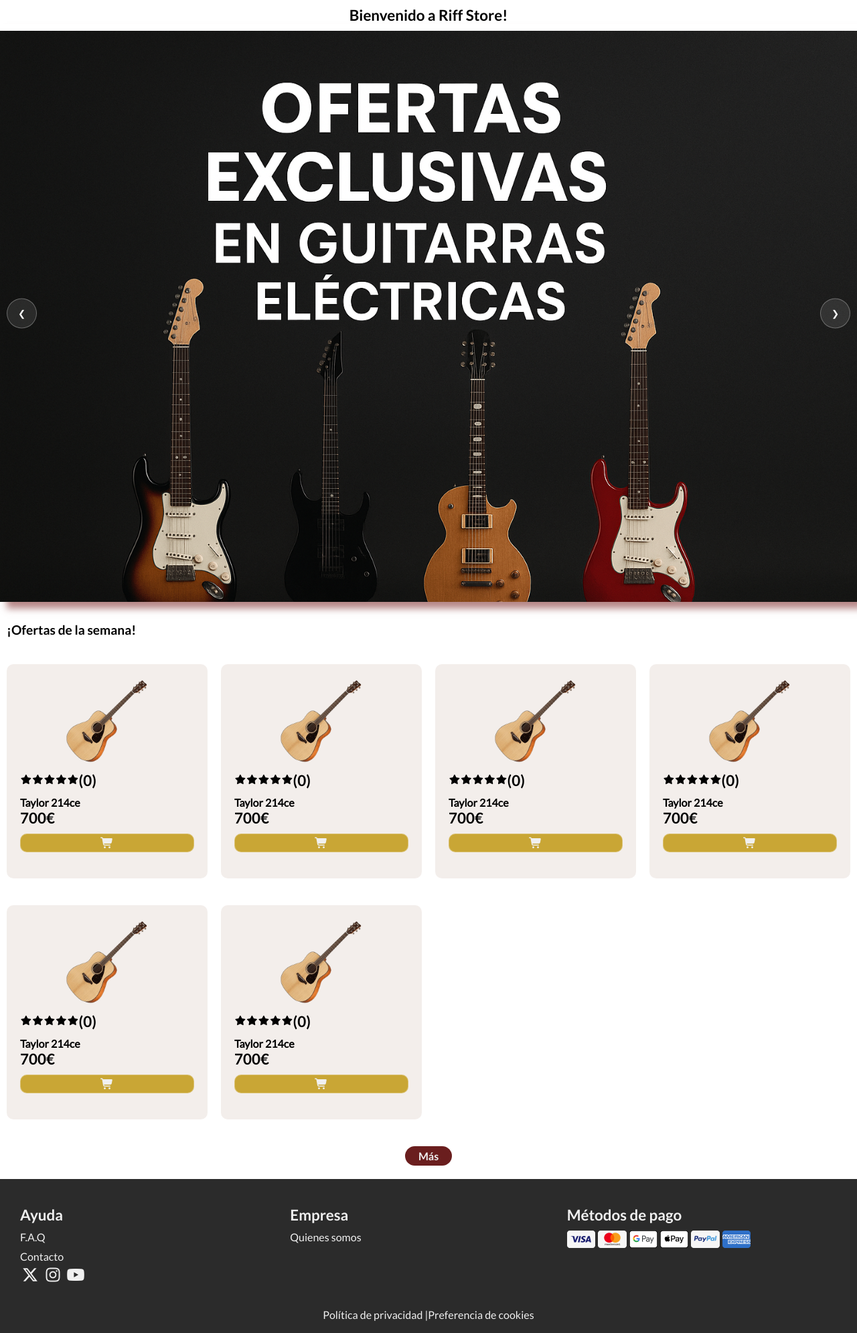
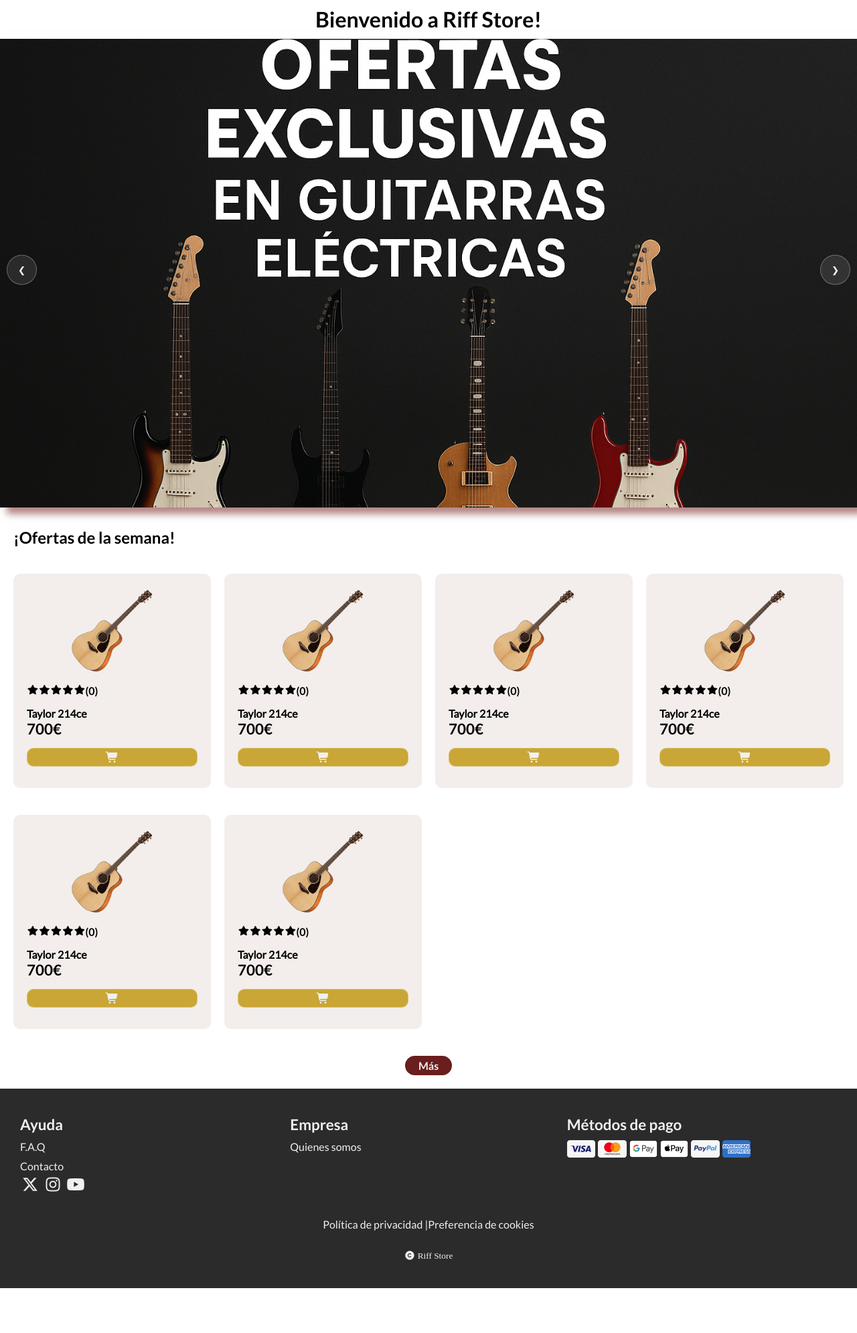
Before and after one commit to sp20960/RiffStore, a PHP site: page /frontend/index.html in a window 1280 px wide. Shown: the part 86-2077 px from the top of the page at 67% size. After the commit the page ends 2010 px from the top, so only its background shows below. Run offline with PHP 8.4, Linux system fonts and the light colour scheme.

Commit message:
Big changes

```diff
--- a/frontend/css/common.css
+++ b/frontend/css/common.css
@@ -174,17 +174,11 @@ footer small {
 
 @media (min-width: 810px) and (max-width: 1090px) {
   h1 {
-    font-size: 2rem;
     text-align: center;
-  }
-
-  h2 {
-    font-size: 1.8rem;
   }
 
   h3 {
     font-family: LatoRegular;
-    font-size: 1.5rem;
   }
 
   header {
--- a/frontend/css/index.css
+++ b/frontend/css/index.css
@@ -6,11 +6,13 @@ main {
 
 main h1 {
   margin-top: 85px;
+  font-size: 2rem;
 }
 
 main h2 {
   padding-top: 20px;
   text-align: start;
+  font-size: 1.5rem;
   grid-column: span 2;
 }
 
@@ -24,6 +26,7 @@ main h2 {
   display: none;
   object-fit: cover;
   width: 100vw;
+  height: 700px;
 }
 
 img.active {
@@ -65,7 +68,7 @@ img.active {
 }
 
 main section:nth-child(3) {
-  padding: 10px 10px;
+  padding: 10px 20px;
   display: grid;
   grid-template-columns: 1fr 1fr;
   row-gap: 40px;
@@ -84,6 +87,10 @@ main section:nth-child(3) {
   border-radius: 10px;
 }
 
+  .card p {
+    font-size: 1.4rem;
+  }
+
 .card img {
   width: 130px;
   object-fit: cover;
@@ -94,6 +101,10 @@ main section:nth-child(3) {
   align-items: center;
   justify-content: start;
   width: 100%;
+}
+
+.card-stars p {
+  font-size: 1rem;
 }
 
 .card-product-info {
@@ -140,10 +151,6 @@ main section:nth-child(3) {
     height: 320px;
   }
 
-  .card p {
-    font-size: 1.4rem;
-  }
-
   .container-more {
     grid-column: span 3;
   }
@@ -160,10 +167,7 @@ main section:nth-child(3) {
 
   .card {
     height: 320px;
-  }
-
-  .card p {
-    font-size: 1.4rem;
+    gap: 15px;
   }
 
   .container-more {
```
